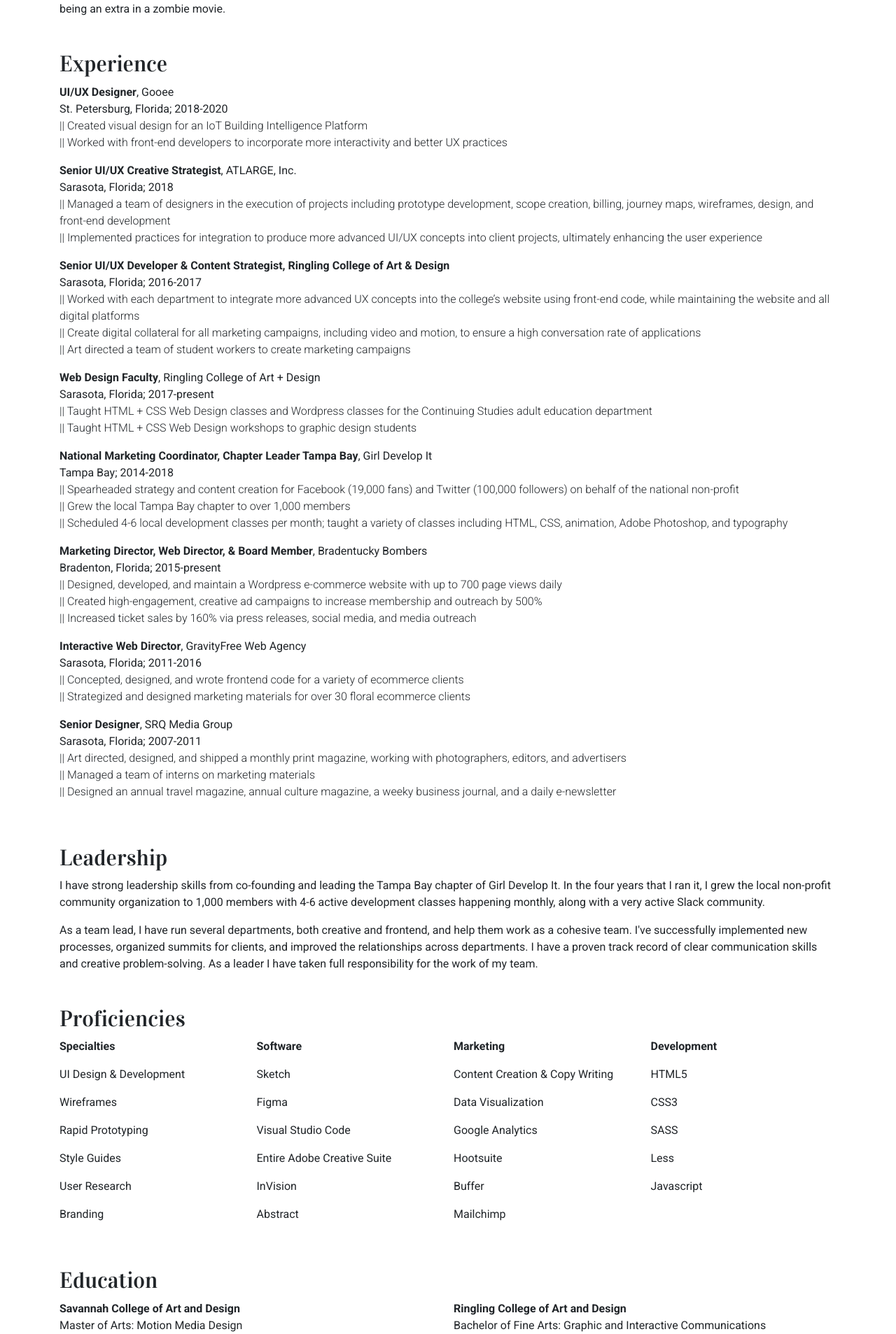
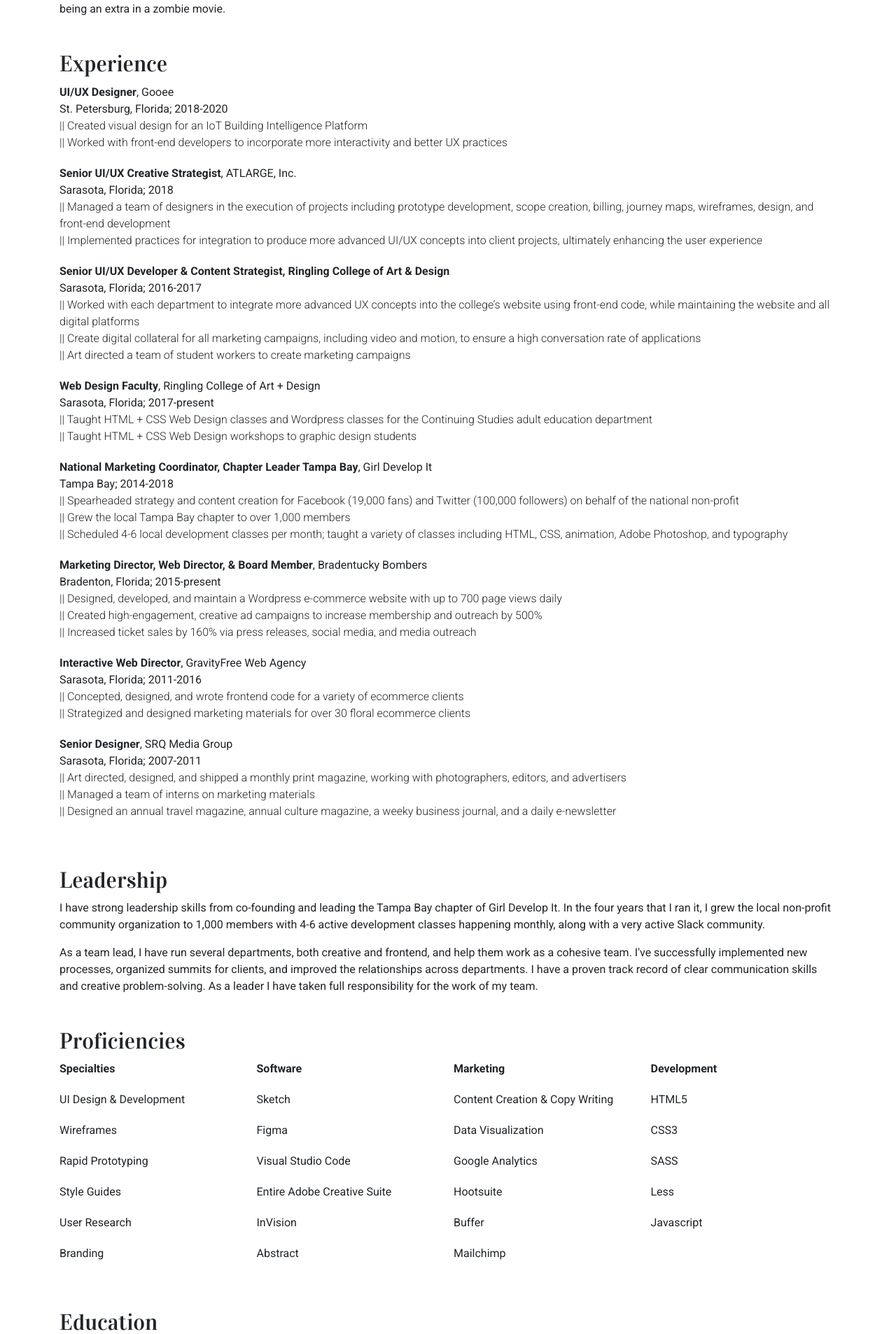
Before and after one commit to acannist/acannist.github.io, a Jekyll site: the page built from about.html, in a window 1280 px wide. Shown: the part 332-2239 px from the top of the page at 70% size. Built offline with Jekyll 4.4.1, drawn with Linux system fonts in a browser that asks for light colours.

Commit message:
Added more space

```diff
--- a/_sass/components/_layout.scss
+++ b/_sass/components/_layout.scss
@@ -36,7 +36,7 @@
 }
 
 .about li {
-  padding-bottom: 1em;
+  padding-bottom: 1.25em;
 }
 
 @media (max-width: 600px) {
```
